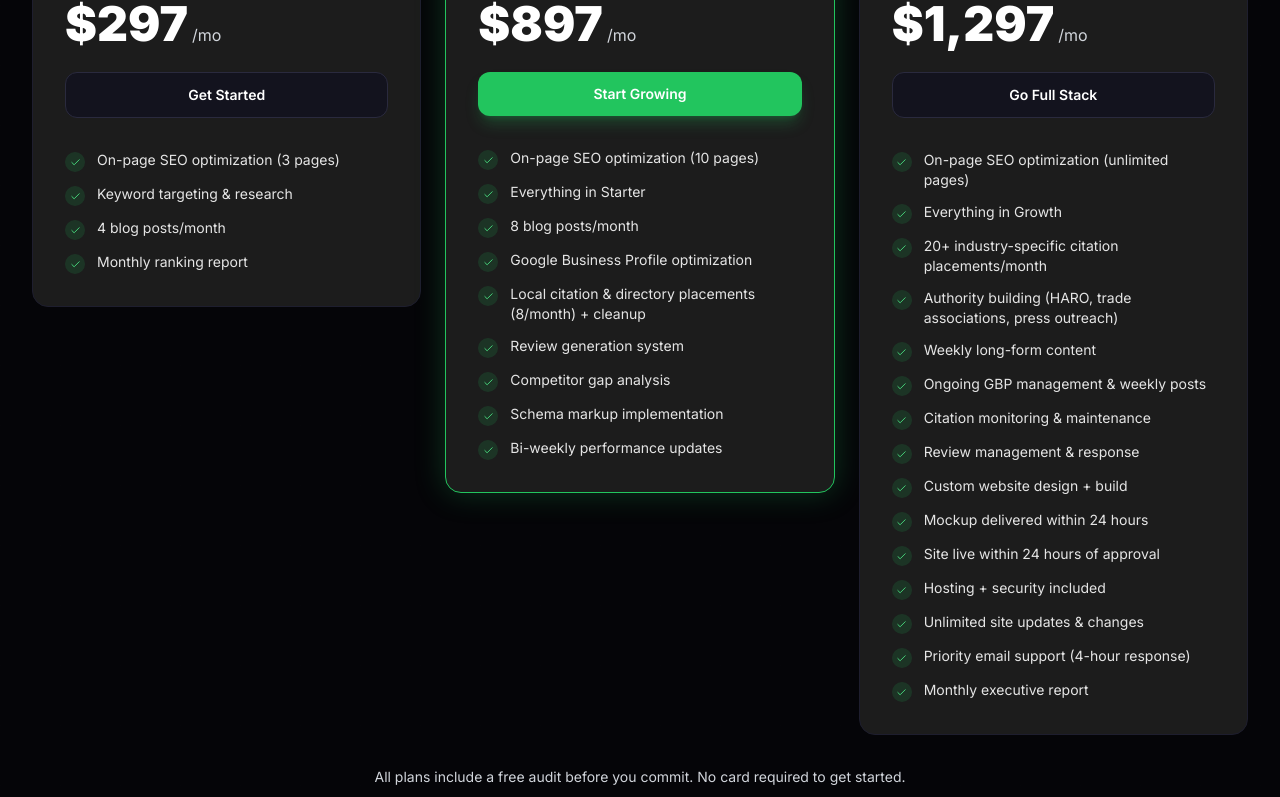
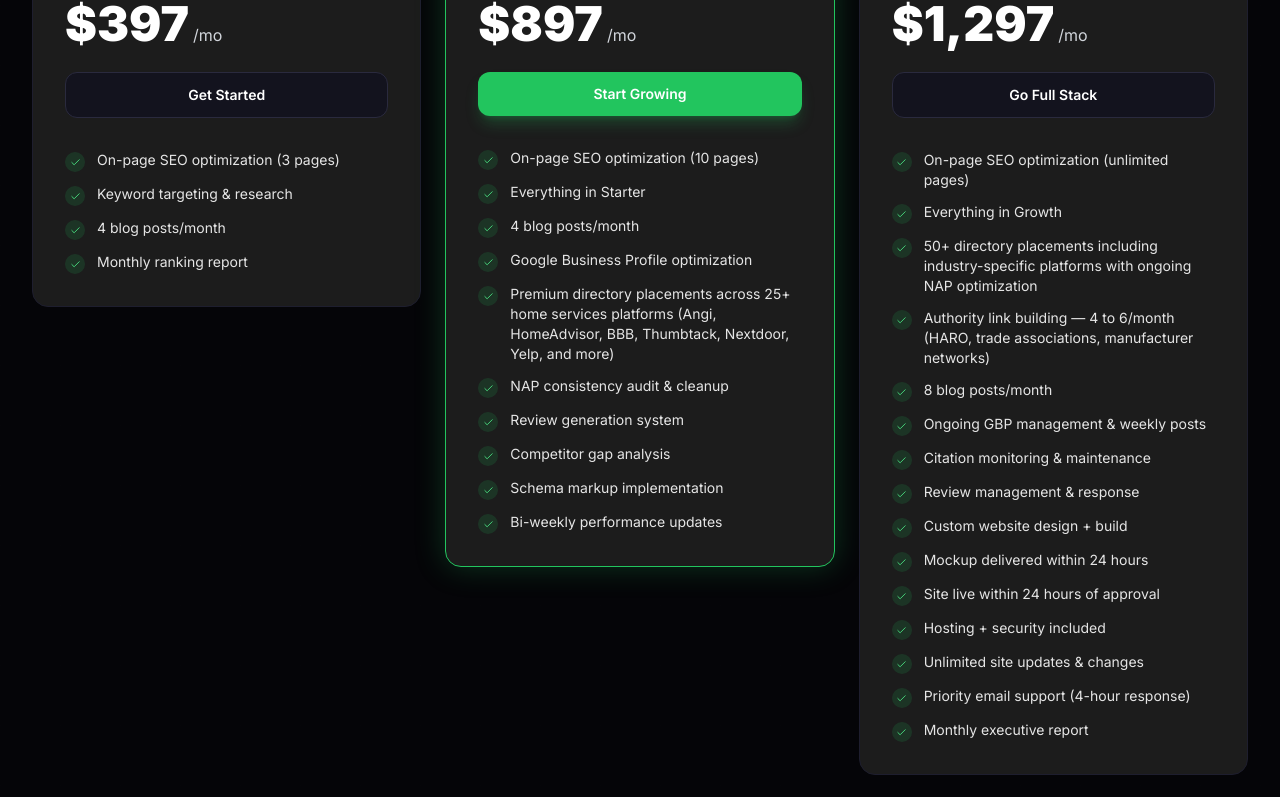
Before and after one commit to EREGMaxx/evergreenseo-agency, a Next.js app: page / in a window 1280 px wide. Shown: the part 3255-4052 px from the top of the page. Built offline with nearby package versions, Linux system fonts and the light colour scheme.

Commit message:
Starter , Growth 4 blogs/25+ platforms, Full Stack 8 blogs/50+ dirs/authority links, purpose-built sales positioning

```diff
--- a/app/terms/page.tsx
+++ b/app/terms/page.tsx
@@ -54,7 +54,7 @@ export default function TermsPage() {
               <div className="border border-[#1e1e2e] rounded-xl p-6">
                 <div className="flex items-baseline justify-between mb-4">
                   <h3 className="text-lg font-bold text-green-400">Starter</h3>
-                  <span className="text-white font-bold">$297/mo</span>
+                  <span className="text-white font-bold">$397/mo</span>
                 </div>
                 <ul className="space-y-2 text-sm">
                   {[
@@ -77,7 +77,7 @@ export default function TermsPage() {
                   {[
                     "Everything in Starter",
                     "On-page SEO optimization (10 pages)",
-                    "8 blog posts/month",
+                    "4 blog posts/month",
                     "Authority link building (8 links/month)",
                     "Competitor gap analysis",
                     "Schema markup implementation",
@@ -95,9 +95,9 @@ export default function TermsPage() {
                   {[
                     "Everything in Growth (excl. link building)",
                     "On-page SEO optimization (unlimited pages)",
-                    "20+ industry-specific citation placements/month",
-                    "Authority building (HARO, trade associations, press outreach)",
-                    "Weekly long-form content",
+                    "50+ directory placements including industry-specific platforms with ongoing NAP optimization",
+                    "Authority link building — 4 to 6/month (HARO, trade associations, manufacturer networks)",
+                    "8 blog posts/month",
                     "Custom website design + build",
                     "Mockup delivered within 24 hours",
                     "Site live within 24 hours of approval",
--- a/components/Services.tsx
+++ b/components/Services.tsx
@@ -6,7 +6,7 @@ import { Check } from "lucide-react";
 const plans = [
   {
     name: "Starter",
-    price: "$297",
+    price: "$397",
     period: "/mo",
     tagline: "Get found locally. Build your foundation.",
     popular: false,
@@ -30,9 +30,10 @@ const plans = [
     features: [
       "On-page SEO optimization (10 pages)",
       "Everything in Starter",
-      "8 blog posts/month",
+      "4 blog posts/month",
       "Google Business Profile optimization",
-      "Local citation & directory placements (8/month) + cleanup",
+      "Premium directory placements across 25+ home services platforms (Angi, HomeAdvisor, BBB, Thumbtack, Nextdoor, Yelp, and more)",
+      "NAP consistency audit & cleanup",
       "Review generation system",
       "Competitor gap analysis",
       "Schema markup implementation",
@@ -51,9 +52,9 @@ const plans = [
     features: [
       "On-page SEO optimization (unlimited pages)",
       "Everything in Growth",
-      "20+ industry-specific citation placements/month",
-      "Authority building (HARO, trade associations, press outreach)",
-      "Weekly long-form content",
+      "50+ directory placements including industry-specific platforms with ongoing NAP optimization",
+      "Authority link building — 4 to 6/month (HARO, trade associations, manufacturer networks)",
+      "8 blog posts/month",
       "Ongoing GBP management & weekly posts",
       "Citation monitoring & maintenance",
       "Review management & response",
```
